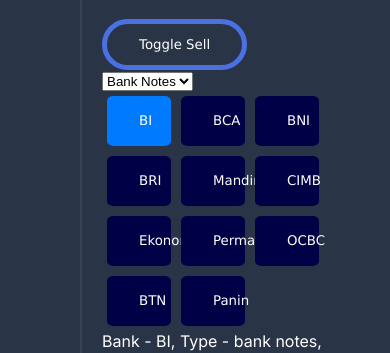
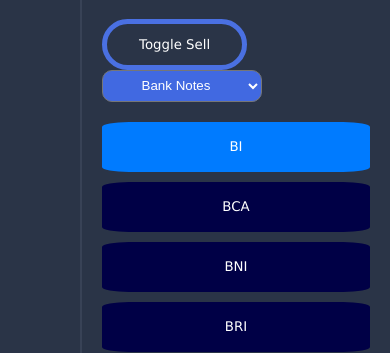
Before and after one commit to muhammadfajri-tif/exchange-rate-app, a React (Vite) app: page / in a window 390 px wide. Shown: the part 480-833 px from the top of the page. Built offline with nearby package versions, Linux system fonts and the light colour scheme; no server answers.

Commit message:
chore: Update carousel padding and make bank buttons responsive

```diff
--- a/src/components/carousel/Carousel.scss
+++ b/src/components/carousel/Carousel.scss
@@ -1,5 +1,7 @@
 .carousel-container {
-  padding: 20px;
+  overflow: hidden;
+  // padding right left 20px and bottom 10px
+  padding: 0 40px 30px 40px;
 }
 
 .carousel-slide {
@@ -22,13 +24,11 @@
 }
 
 .slick-prev {
-  left: -40px;
-  z-index: 1;
+  left: -30px;
 }
 
 .slick-next {
   right: -60px;
-  z-index: 1;
 }
 
 .slick-dots {
--- a/src/components/table/Table.tsx
+++ b/src/components/table/Table.tsx
@@ -1,8 +1,8 @@
-import { useState } from 'react';
+import { useState } from "react";
 import DataTable from "../../components/dataTable/DataTable";
 import { GridColDef } from "@mui/x-data-grid";
 import exchange from "../../data/exchange-rates.json";
-import './Table.scss';
+import "./Table.scss";
 
 const rows = exchange.flatMap((rate, index) => [
   {
@@ -10,7 +10,7 @@
     date: new Date(rate.date * 1000).toLocaleDateString(),
     type: rate.type,
     bank: rate.bank,
-        transaction: 'Buy',
+    transaction: "Buy",
     USD: rate.IDRExchangeRate.USD.buy,
     SGD: rate.IDRExchangeRate.SGD.buy,
     EUR: rate.IDRExchangeRate.EUR.buy,
@@ -24,7 +24,7 @@
     date: new Date(rate.date * 1000).toLocaleDateString(),
     type: rate.type,
     bank: rate.bank,
-        transaction: 'Sell',
+    transaction: "Sell",
     USD: rate.IDRExchangeRate.USD.sell,
     SGD: rate.IDRExchangeRate.SGD.sell,
     EUR: rate.IDRExchangeRate.EUR.sell,
@@ -36,30 +36,89 @@
 ]);
 
 function formatDate(dateString) {
-    const options = { day: 'numeric', month: 'long', year: 'numeric' };
+  const options = { day: "numeric", month: "long", year: "numeric" };
   return new Date(dateString).toLocaleString(undefined, options);
 }
 
 function formatCurrency(value) {
-    return new Intl.NumberFormat('id-ID', { style: 'currency', currency: 'IDR' }).format(value);
+  return new Intl.NumberFormat("id-ID", {
+    style: "currency",
+    currency: "IDR",
+  }).format(value);
 }
 
 const columns: GridColDef[] = [
-    { field: 'date', headerName: 'Date', width: 140, headerAlign: 'center', align: 'center', valueGetter: (params) => formatDate(params.value) },
+  {
+    field: "date",
+    headerName: "Date",
+    width: 140,
+    headerAlign: "center",
+    align: "center",
+    valueGetter: (params) => formatDate(params.value),
+  },
   //{ field: 'type', headerName: 'Type', width: 100 },
   //{ field: 'bank', headerName: 'Bank', width: 50 },
   //{ field: 'transaction', headerName: 'Transaction', width: 100 },
-    { field: 'USD', headerName: 'USD', width: 120, headerAlign: 'center', align: 'right', valueGetter: (params) => formatCurrency(params.value)},
-    { field: 'SGD', headerName: 'SGD', width: 120, headerAlign: 'center', align: 'right', valueGetter: (params) => formatCurrency(params.value)},
-    { field: 'EUR', headerName: 'EUR', width: 120, headerAlign: 'center', align: 'right', valueGetter: (params) => formatCurrency(params.value)},
-    { field: 'CNY', headerName: 'CNY', width: 120, headerAlign: 'center', align: 'right', valueGetter: (params) => formatCurrency(params.value)},
-    { field: 'GBP', headerName: 'GBP', width: 120, headerAlign: 'center', align: 'right', valueGetter: (params) => formatCurrency(params.value)},
-    { field: 'JPY', headerName: 'JPY', width: 120, headerAlign: 'center', align: 'right', valueGetter: (params) => formatCurrency(params.value)},
-    { field: 'SAR', headerName: 'SAR', width: 120, headerAlign: 'center', align: 'right', valueGetter: (params) => formatCurrency(params.value)},
+  {
+    field: "USD",
+    headerName: "USD",
+    width: 120,
+    headerAlign: "center",
+    align: "right",
+    valueGetter: (params) => formatCurrency(params.value),
+  },
+  {
+    field: "SGD",
+    headerName: "SGD",
+    width: 120,
+    headerAlign: "center",
+    align: "right",
+    valueGetter: (params) => formatCurrency(params.value),
+  },
+  {
+    field: "EUR",
+    headerName: "EUR",
+    width: 120,
+    headerAlign: "center",
+    align: "right",
+    valueGetter: (params) => formatCurrency(params.value),
+  },
+  {
+    field: "CNY",
+    headerName: "CNY",
+    width: 120,
+    headerAlign: "center",
+    align: "right",
+    valueGetter: (params) => formatCurrency(params.value),
+  },
+  {
+    field: "GBP",
+    headerName: "GBP",
+    width: 120,
+    headerAlign: "center",
+    align: "right",
+    valueGetter: (params) => formatCurrency(params.value),
+  },
+  {
+    field: "JPY",
+    headerName: "JPY",
+    width: 120,
+    headerAlign: "center",
+    align: "right",
+    valueGetter: (params) => formatCurrency(params.value),
+  },
+  {
+    field: "SAR",
+    headerName: "SAR",
+    width: 120,
+    headerAlign: "center",
+    align: "right",
+    valueGetter: (params) => formatCurrency(params.value),
+  },
 ];
 
 function formatBankName(bank) {
-    const banksToUppercase = ['bi', 'bca', 'bni', 'bri', 'cimb', 'ocbc', 'btn'];
+  const banksToUppercase = ["bi", "bca", "bni", "bri", "cimb", "ocbc", "btn"];
   if (banksToUppercase.includes(bank.toLowerCase())) {
     return bank.toUpperCase();
   } else {
@@ -71,33 +130,41 @@
   const [showBuy, setShowBuy] = useState(true);
   const [selectedBank, setSelectedBank] = useState("bi");
   const [selectedType, setSelectedType] = useState("bank notes");
-    const banks = Array.from(new Set(rows.map(row => row.bank)));
+  const banks = Array.from(new Set(rows.map((row) => row.bank)));
 
-    const filteredRows = rows.filter(row => row.transaction === (showBuy ? 'Buy' : 'Sell') && (!selectedBank || row.bank === selectedBank) && (!selectedType || row.type === selectedType));
+  const filteredRows = rows.filter(
+    (row) =>
+      row.transaction === (showBuy ? "Buy" : "Sell") &&
+      (!selectedBank || row.bank === selectedBank) &&
+      (!selectedType || row.type === selectedType)
+  );
 
   return (
     <div>
       <button onClick={() => setShowBuy(!showBuy)}>
-          Toggle {showBuy ? 'Sell' : 'Buy'}
+        Toggle {showBuy ? "Sell" : "Buy"}
       </button>
-        <select onChange={(e) => setSelectedType(e.target.value)}>
+      <select class="kurs" onChange={(e) => setSelectedType(e.target.value)}>
         <option value="bank notes">Bank Notes</option>
         <option value="dd/tt">DD/TT</option>
         <option value="e-rates">E-Rates</option>
       </select>
       <div className="bank-buttons">
-          {banks.map(bank => (
+        {banks.map((bank) => (
           <button
             key={bank}
             onClick={() => setSelectedBank(bank)}
-              className={`bank-button ${bank === selectedBank ? 'active' : ''}`}
+            className={`bank-button ${bank === selectedBank ? "active" : ""}`}
           >
             {formatBankName(bank)}
           </button>
         ))}
       </div>
-        <p>Bank - {formatBankName(selectedBank)}, Type - {selectedType}, Transaction - {showBuy ? 'Buy' : 'Sell'}</p>
-        <DataTable columns={columns} rows={filteredRows} slug="mydata"  />
+      <p>
+        Bank - {formatBankName(selectedBank)}, Type - {selectedType},
+        Transaction - {showBuy ? "Buy" : "Sell"}
+      </p>
+      <DataTable columns={columns} rows={filteredRows} slug="mydata" />
     </div>
   );
 };
--- a/src/components/table/table.scss
+++ b/src/components/table/table.scss
@@ -1,13 +1,43 @@
 .bank-button {
-    width: 50px;
   height: 50px;
-    margin: 5px;
   border: none;
   border-radius: 10%;
   background-color: #000046;
+  margin-right: 15px;
+}
+
+.bank-buttons {
+  margin-top: 20px;
+  margin-bottom: 20px;
+}
+
+// make bank button responsive as 2 columns
+@media (max-width: 768px) {
+  .bank-buttons {
+    flex-direction: column;
+  }
+
+  .bank-button {
+    width: 100%;
+    margin-bottom: 10px;
+  }
+}
+
+@media (min-width: 768px) {
 }
 
 .bank-button.active {
   background-color: #007bff;
   color: white;
 }
+
+select {
+  color: #fff;
+  background-color: royalblue;
+  width: 10rem;
+  height: 2rem;
+  outline: none;
+  cursor: pointer;
+  border-radius: 10px;
+  text-align: center;
+}
--- a/src/pages/home/Home.tsx
+++ b/src/pages/home/Home.tsx
@@ -127,8 +127,6 @@
         </div>
       </div>
       <div className="App">
-        {/*<h1>Custom Dropdown Select Menu</h1>
-        <CustomDropdown />*/}
         <Table />
       </div>
     </div>
```
Lines whose indentation alone changed are shown as unchanged.
